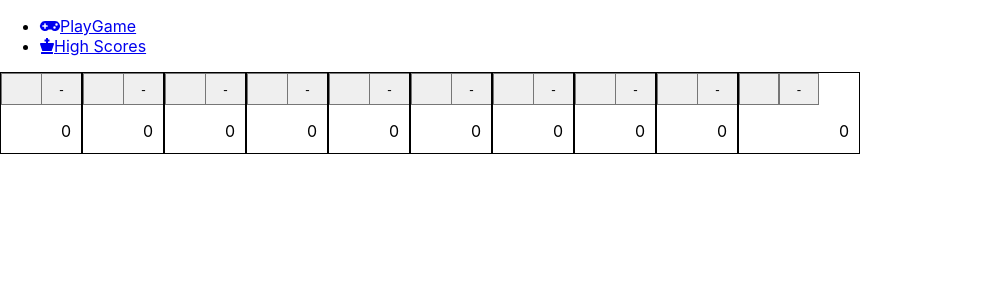
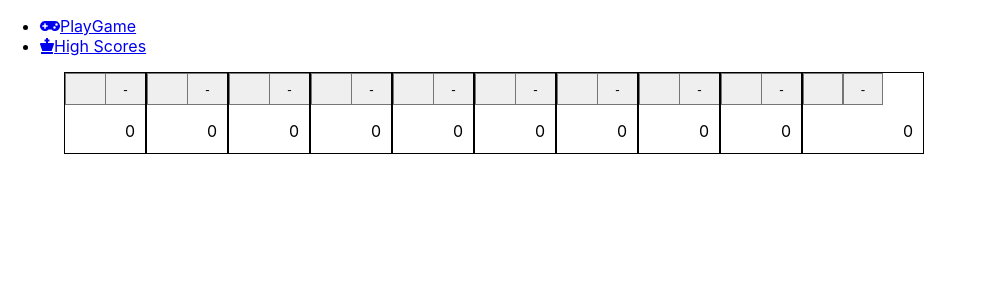
Before and after one commit to Levischwartzberg/Bowling_Scores, a React (Create React App) app in the folder client/: page / in a window 1280 px wide. Shown: the top 300 px of the page, without its empty margins (0-987 px from the left). Built offline with nearby package versions, Linux system fonts and the light colour scheme.

Commit message:
starting adjusting game layout in the page

```diff
--- a/client/src/components/Scorecard/style.css
+++ b/client/src/components/Scorecard/style.css
@@ -0,0 +1,4 @@
+.game {
+    margin: auto;
+    width: 90%
+}
```
